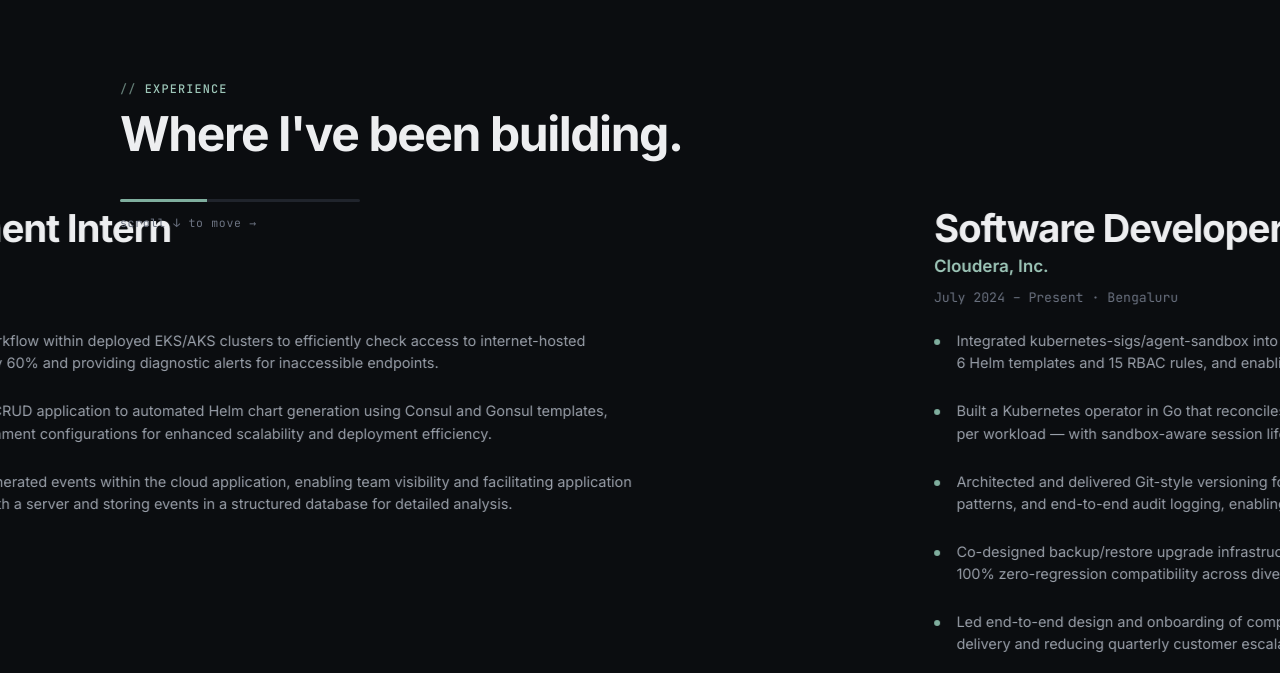
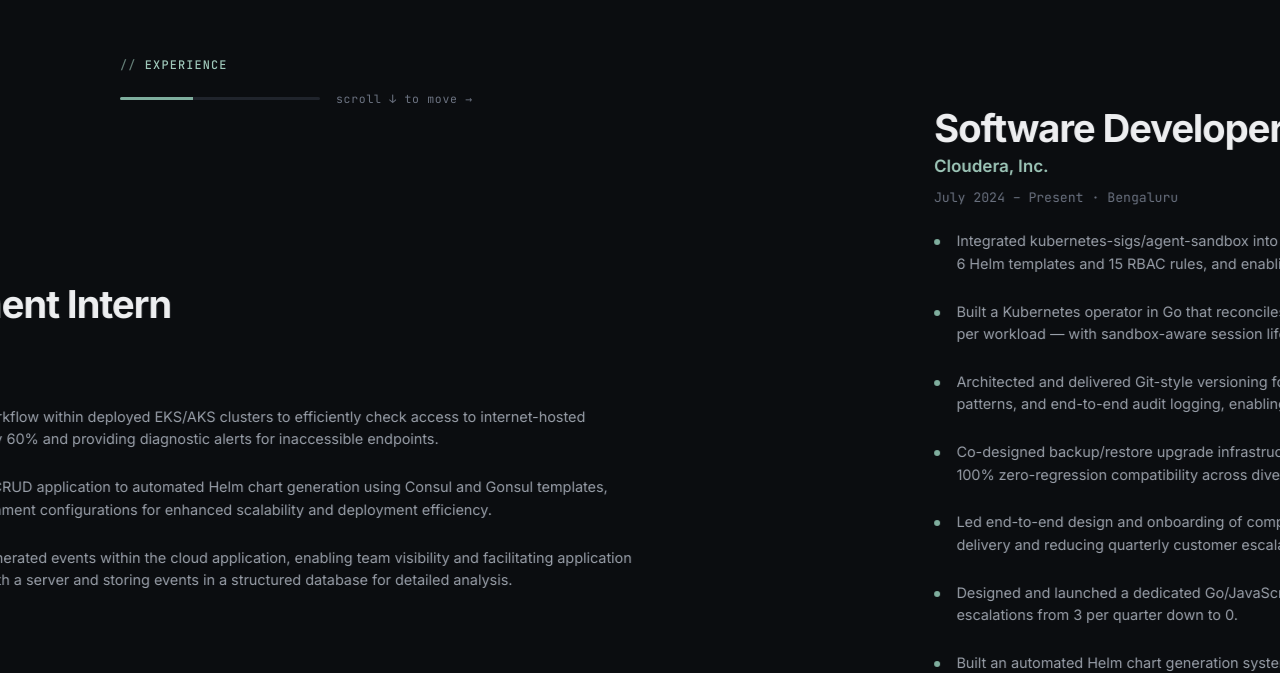
Before and after one commit to aniketsahran/aniket-portfolio, a React (Vite) app: page / in a window 1280 px wide. Shown: the part 2073-2746 px from the top of the page. Built offline with nearby package versions, Linux system fonts and the light colour scheme.

Commit message:
fix: compact pinned experience header to stop collision with role card

```diff
--- a/src/sections/Experience.css
+++ b/src/sections/Experience.css
@@ -15,7 +15,7 @@
 
 .xp__sticky-head {
   position: absolute;
-  top: clamp(4.5rem, 10vh, 7rem);
+  top: clamp(3.5rem, 7vh, 5rem);
   left: 50%;
   transform: translateX(-50%);
   width: 100%;
@@ -24,8 +24,15 @@
 }
 
 .xp__progress {
-  margin-top: 1rem;
-  width: min(240px, 50vw);
+  margin-top: 0.9rem;
+  display: flex;
+  align-items: center;
+  gap: 1rem;
+}
+
+.xp__progress-track {
+  position: relative;
+  width: min(200px, 40vw);
   height: 3px;
   background: var(--line);
   border-radius: 2px;
@@ -39,11 +46,11 @@
 }
 
 .xp__hint {
-  margin-top: 0.75rem;
   font-family: var(--font-mono);
   font-size: 0.72rem;
   letter-spacing: 0.06em;
   color: var(--faint);
+  white-space: nowrap;
 }
 
 .xp__track {
@@ -56,9 +63,10 @@
   flex-shrink: 0;
   height: 100vh;
   display: flex;
-  align-items: flex-start;
-  /* clear the absolutely-positioned sticky header */
-  padding-top: clamp(11rem, 26vh, 15rem);
+  align-items: center;
+  /* clear the compact pinned header, then center the card in the space below */
+  padding-top: clamp(7rem, 15vh, 9rem);
+  padding-bottom: 2rem;
 }
 
 /* Role card (shared) */
--- a/src/sections/Experience.jsx
+++ b/src/sections/Experience.jsx
@@ -71,11 +71,12 @@ function HorizontalExperience() {
       <div className="xp__sticky">
         <div className="xp__sticky-head container">
           <p className="eyebrow">Experience</p>
-          <h2 className="section-title">Where I&apos;ve been building.</h2>
           <div className="xp__progress" aria-hidden="true">
-            <motion.span className="xp__progress-bar" style={{ width: progress }} />
+            <span className="xp__progress-track">
+              <motion.span className="xp__progress-bar" style={{ width: progress }} />
+            </span>
+            <span className="xp__hint">scroll ↓ to move →</span>
           </div>
-          <p className="xp__hint" aria-hidden="true">scroll ↓ to move →</p>
         </div>
         <motion.div className="xp__track" style={{ x }}>
           {chrono.map((role) => (
```
